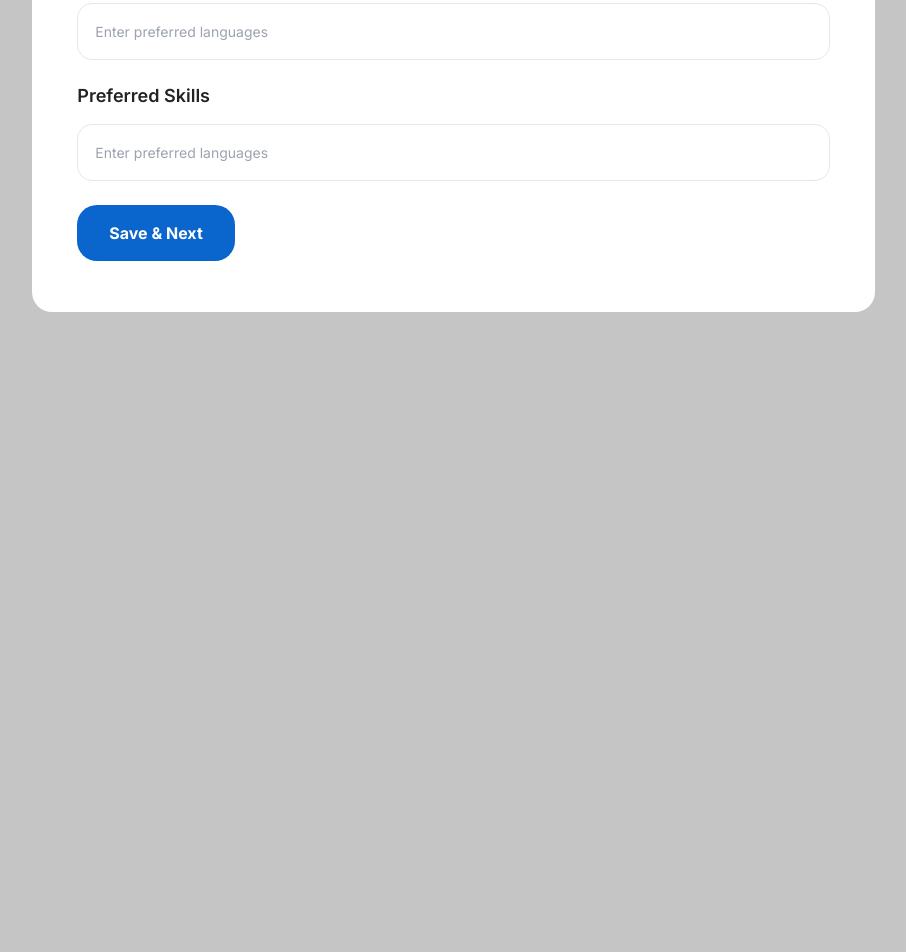
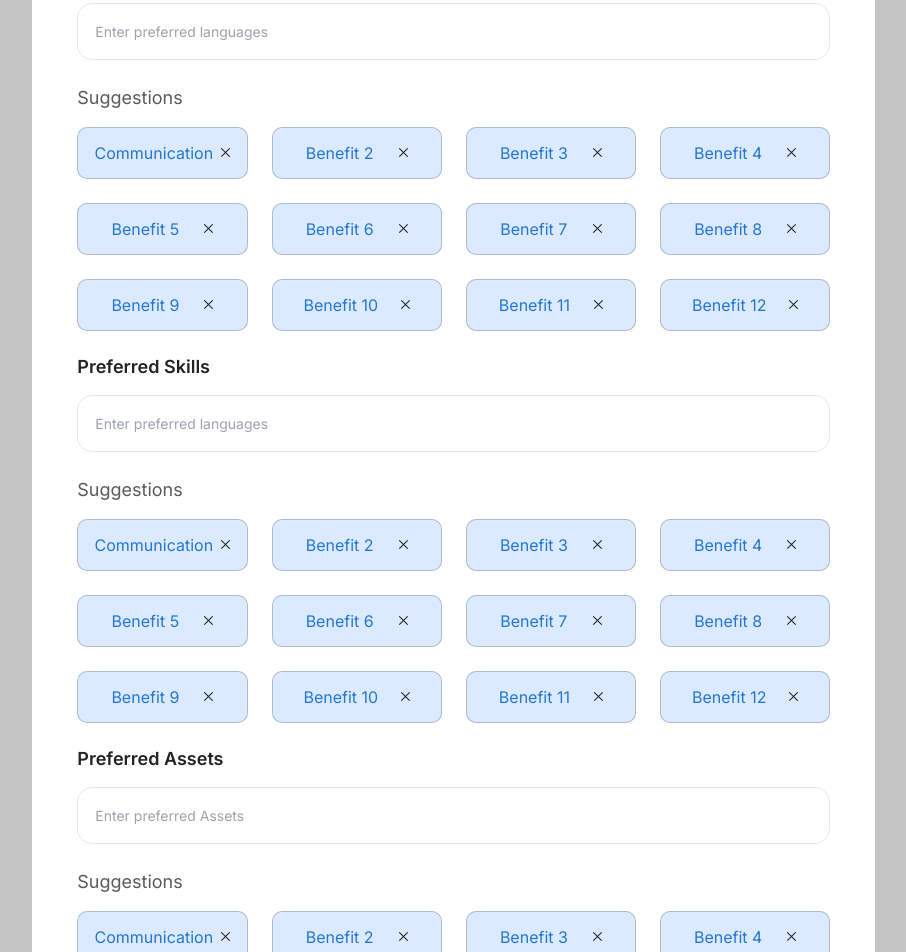
Before and after one commit to ayushballia/eduportal, a Next.js app: page /profile-update/jobDescription in a window 1280 px wide. Shown: the part 1060-2012 px from the top of the page, without its empty margins (362-1268 px from the left). Before the commit the page ends 1372 px from the top, so only its background shows below. Built offline with nearby package versions, Linux system fonts and the light colour scheme.

Commit message:
update navigation

```diff
--- a/src/app/components/navigationLinks/Links.tsx
+++ b/src/app/components/navigationLinks/Links.tsx
@@ -39,16 +39,7 @@ export default function Links() {
             Registering
           </Link>
         </li>
-        <li>
-          <Link
-            className={`link ${
-              pathname === "/jobDescription" ? "text-blue-500 font-semibold" : ""
-            }`}
-            href="/jobDescription"
-          >
-            Job Description
-          </Link>
-        </li>
+
         <li>
           <Link
             className={`link ${
--- a/src/app/components/profileUpdate/JobDescription.js
+++ b/src/app/components/profileUpdate/JobDescription.js
@@ -9,6 +9,7 @@ import FormSection from "../FormSection";
 import OptionButtonsWithIcons from "./OptionButtonsWithIcons";
 import MaleIcon from "../../images/profileUpdate/Group 14 Copy 2.svg";
 import FemaleIcon from "../../images/profileUpdate/Group 9 Copy 3.svg";
+import OtherBenefits from "./OtherBenefits";
 
 const qualifications = [
   { value: "highschool", label: "High School" },
@@ -157,6 +158,11 @@ const JobDescription = () => {
         />
       </FormSection>
 
+      <p className="text-[18px] text-[#232323] font-normal opacity-75 my-4">
+        Suggestions
+      </p>
+      <OtherBenefits />
+
       <FormSection title={"Preferred Skills"}>
         <input
           type="text"
@@ -166,9 +172,32 @@ const JobDescription = () => {
           className="text-[14px] text-[#9199A3] font-normal w-full border rounded-[15px] p-[17px]"
         />
       </FormSection>
+
+      <p className="text-[18px] text-[#232323] font-normal opacity-75 my-4">
+        Suggestions
+      </p>
+      <OtherBenefits />
+
+
+      <FormSection title={"Preferred Assets"}>
+        <input
+          type="text"
+          name="languages"
+          id="languages"
+          placeholder="Enter preferred Assets"
+          className="text-[14px] text-[#9199A3] font-normal w-full border rounded-[15px] p-[17px]"
+        />
+      </FormSection>
+
+
+      <p className="text-[18px] text-[#232323] font-normal opacity-75 my-4">
+        Suggestions
+      </p>
+      <OtherBenefits />
+
       <button
         type="submit"
-        className="bg-[#0A65CC] text-white text-[16px] font-bold px-[32px] py-[16px] rounded-[20px]"
+        className="bg-[#0A65CC] text-white text-[16px] font-bold px-[32px] py-[16px] rounded-[20px] mt-6"
       >
         Save & Next
       </button>
--- /dev/null
+++ b/src/app/components/profileUpdate/OtherBenefits.js
@@ -0,0 +1,39 @@
+import React from "react";
+import Image from "next/image";
+import CloseIcon from "@/app/images/registering/form/close_small.svg";
+
+const OtherBenefit = ({ text }) => (
+  <p className="flex justify-evenly items-center gap-2 text-[16px] text-[#2677D2] font-normal bg-[#DBEAFE] px-[16px] py-[13px] border border-[#00000033] rounded-[10px]">
+    {text}
+    <span>
+      <Image src={CloseIcon} width={9} height={9} alt="close icon" />
+    </span>
+  </p>
+);
+
+const OtherBenefits = () => {
+  const benefits = [
+    "Communication",
+    "Benefit 2",
+    "Benefit 3",
+    "Benefit 4",
+    "Benefit 5",
+    "Benefit 6",
+    "Benefit 7",
+    "Benefit 8",
+    "Benefit 9",
+    "Benefit 10",
+    "Benefit 11",
+    "Benefit 12",
+  ];
+
+  return (
+    <div className="grid grid-cols-4 gap-6">
+      {benefits.map((benefit, index) => (
+        <OtherBenefit key={index} text={benefit} />
+      ))}
+    </div>
+  );
+};
+
+export default OtherBenefits;
```
